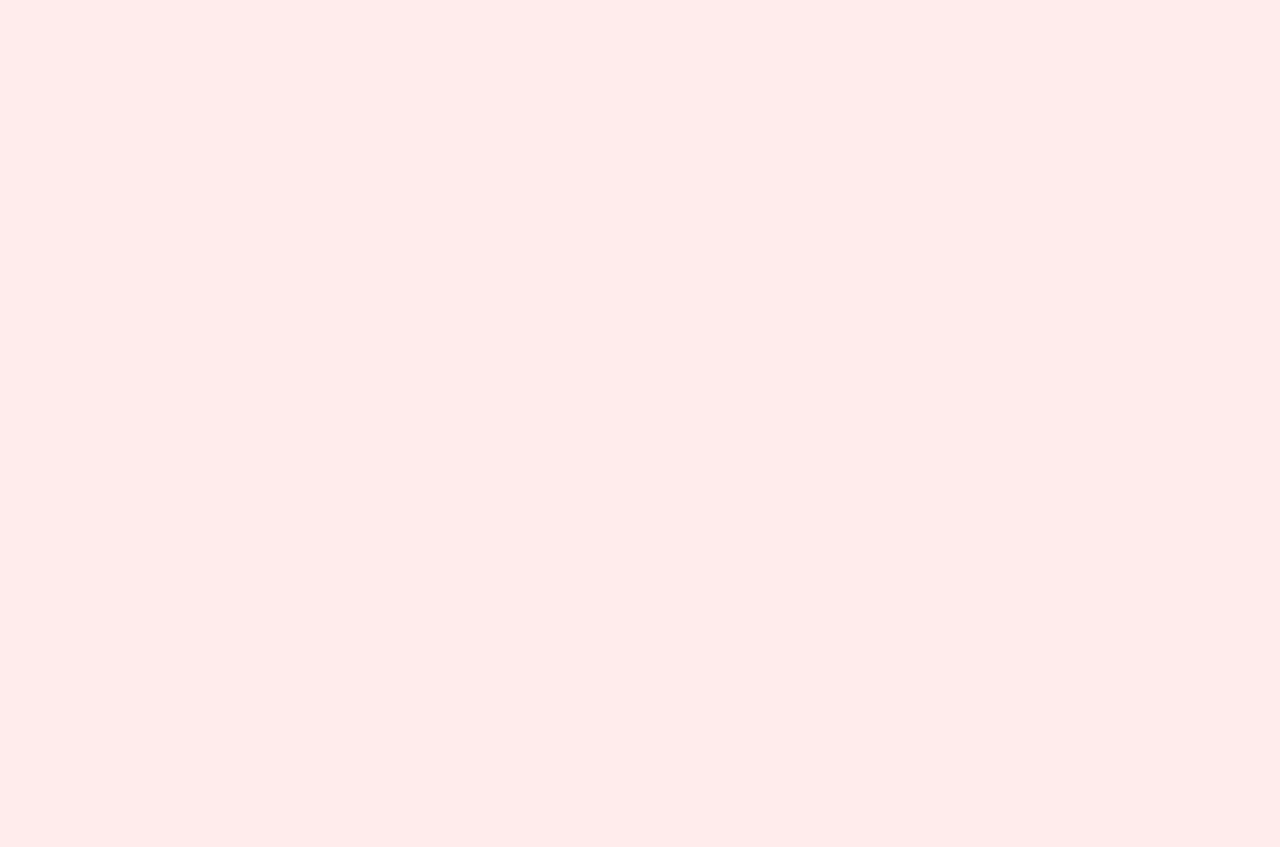
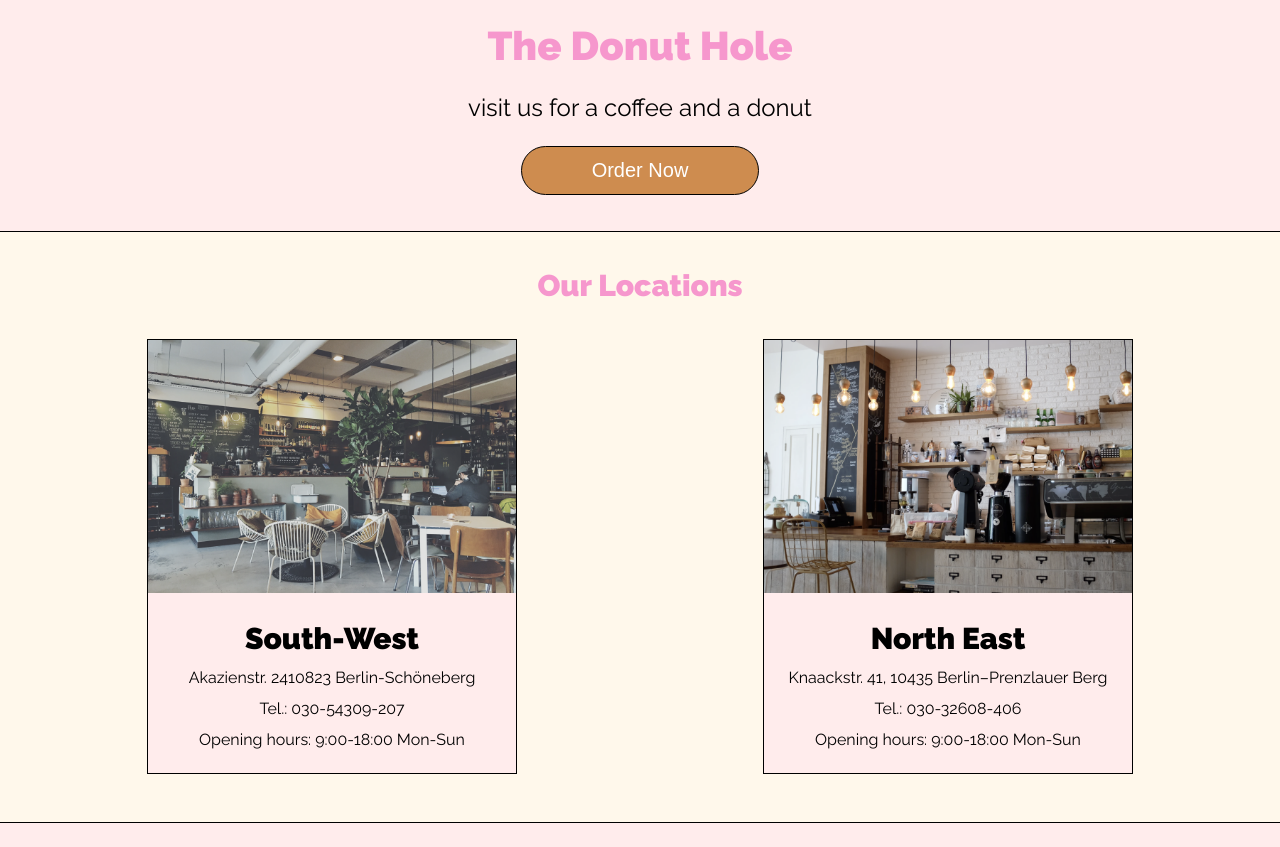
Before and after one commit to alinaalbrecht/shopping-cart, a React (Create React App) app: page / in a window 1280 px wide. Shown: the part 474-1321 px from the top of the page. Before the commit the page ends 800 px from the top, so only its background shows below. Built offline with nearby package versions, Linux system fonts and the light colour scheme.

Commit message:
add homepage content and styling

```diff
--- a/src/Components/App.tsx
+++ b/src/Components/App.tsx
@@ -1,7 +1,45 @@
 import "../Styles/App.css";
 
 function App() {
-  return <div className="App">Donuts</div>;
+  return (
+    <div className="App container">
+      <img className="donut-hero" src="images/donut-hero.png" alt="" />
+      <h1>The Donut Hole</h1>
+      <p className="subtitle">visit us for a coffee and a donut</p>
+      <button className="cta" data-name="menu" data-type="tab">
+        Order Now
+      </button>
+      <div className="beige-area container">
+        <h2>Our Locations</h2>
+        <div className="locations">
+          <div className="product-card">
+            <img src="images/location-1.png" alt="" />
+            <div className="location-info">
+              <p className="large-black-text">South-West</p>
+              <p>
+                <i className="fas fa-map-marker-alt"></i>
+                Akazienstr. 2410823 Berlin-Schöneberg
+              </p>
+              <p>Tel.: 030-54309-207</p>
+              <p>Opening hours: 9:00-18:00 Mon-Sun</p>
+            </div>
+          </div>
+          <div className="product-card">
+            <img src="images/location-2.png" alt="" />
+            <div className="location-info">
+              <p className="large-black-text">North East</p>
+              <p>
+                <i className="fas fa-map-marker-alt"></i>
+                Knaackstr. 41, 10435 Berlin–Prenzlauer Berg
+              </p>
+              <p>Tel.: 030-32608-406</p>
+              <p>Opening hours: 9:00-18:00 Mon-Sun</p>
+            </div>
+          </div>
+        </div>
+      </div>
+    </div>
+  );
 }
 
 export default App;
--- a/src/Components/Nav.tsx
+++ b/src/Components/Nav.tsx
@@ -17,8 +17,8 @@ const Nav = () => {
         <div className="tab">
           <Link to="/shop">Shop</Link>
         </div>
-        <div className="basket-quantity">
-          <FaShoppingBasket />
+        <div className="basket-quantity ">
+          <FaShoppingBasket className="shopping-basket" />
         </div>
       </div>
       <div className="hamburger-icon">
--- a/src/Styles/App.css
+++ b/src/Styles/App.css
@@ -0,0 +1,117 @@
+@import "../index.css";
+
+.container {
+  display: flex;
+  flex-direction: column;
+  align-items: center;
+}
+
+.donut-hero {
+  width: 20em;
+  margin: var(--spacing);
+}
+
+h1,
+h2,
+h3 {
+  color: #f697cd;
+  font-weight: 900;
+  text-align: center;
+}
+
+h1 {
+  font-size: 40px;
+  margin: var(--spacing);
+}
+
+h2 {
+  font-size: var(--medium-large-text);
+  margin: var(--spacing);
+}
+
+.subtitle {
+  font-size: var(--subtitle-text);
+  margin: var(--spacing);
+  text-align: center;
+  width: 80%;
+}
+
+p {
+  font-size: var(--body-text);
+  margin: var(--spacing);
+  text-align: center;
+}
+
+button {
+  border-radius: 30px;
+  border: 1px solid #000;
+  background-color: #ce8c4f;
+  color: #fff;
+  margin: 12px;
+  cursor: pointer;
+}
+
+.cta {
+  font-size: var(--medium-text);
+  padding: 12px 70px;
+}
+
+.beige-area {
+  background-color: #fff8eb;
+  width: 100%;
+  border-top: 1px solid #000;
+  border-bottom: 1px solid #000;
+  margin: 24px 0;
+  display: flex;
+  flex-direction: column;
+  align-items: center;
+  padding: 24px;
+}
+
+.locations {
+  display: flex;
+  flex-direction: row;
+  justify-content: space-around;
+  padding: 24px 0;
+}
+
+.product-card {
+  width: 30%;
+  flex-grow: 0;
+  background-color: #ffecec;
+  border: 1px solid #000;
+}
+
+.location-info {
+  padding: 12px;
+}
+
+.large-black-text {
+  font-size: var(--medium-large-text);
+  font-weight: 900;
+}
+
+img {
+  width: 100%;
+}
+
+@media /* screen and */ (max-width: 1000px) {
+  .locations {
+    flex-wrap: wrap;
+    align-content: space-between;
+  }
+
+  .product-card {
+    width: 100%;
+    margin: var(--spacing);
+  }
+}
+
+@media (max-width: 640px) {
+  .donut-hero {
+    width: 10em;
+  }
+  h1 {
+    font-size: 2em;
+  }
+}
--- a/src/Styles/Nav.css
+++ b/src/Styles/Nav.css
@@ -13,8 +13,8 @@ nav {
 
 .donut-logo {
   width: 6em;
-  margin-top: 1%;
-  margin-left: 2%;
+  margin-top: 40px;
+  margin-left: 40px;
 }
 
 .nav-tabs {
@@ -51,7 +51,7 @@ nav {
   color: #000;
 } */
 
-.fa-shopping-basket {
+.shopping-basket {
   font-size: 28px;
 }
 
--- a/src/index.css
+++ b/src/index.css
@@ -22,3 +22,13 @@ body {
   font-family: "Raleway", sans-serif;
   margin: 0;
 }
+
+@media (max-width: 640px) {
+  :root {
+    --spacing: 12px 0;
+    --medium-large-text: 1.5em;
+    --subtitle-text: 1.2em;
+    --medium-text: 1em;
+    --body-text: 12px;
+  }
+}
```
